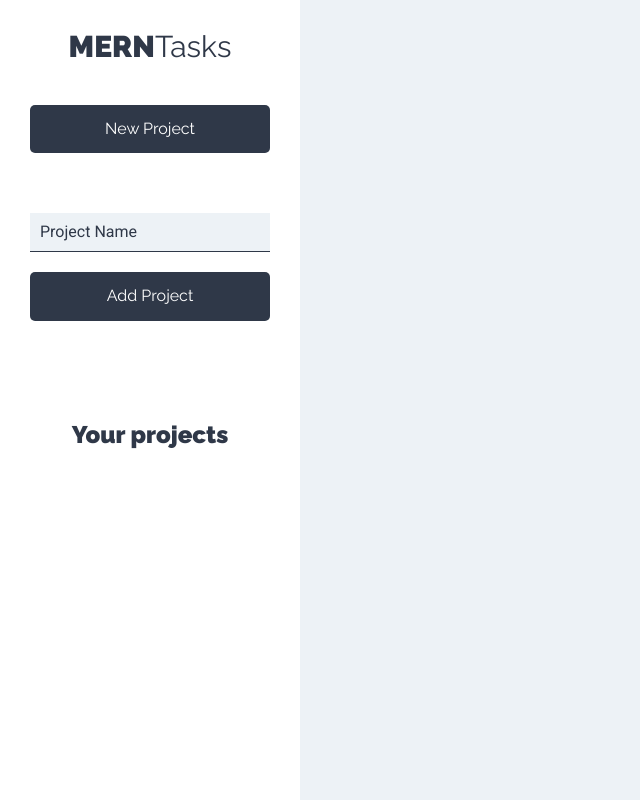
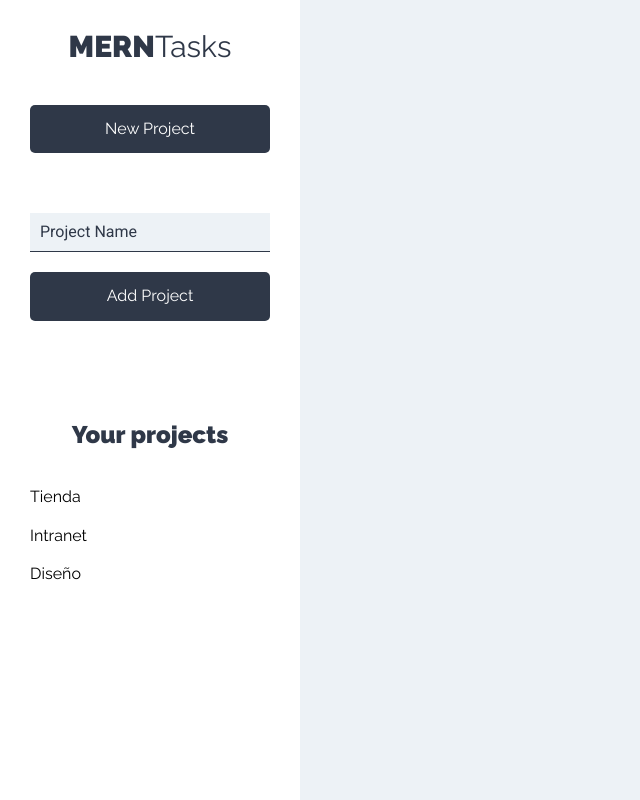
Before and after one commit to JKarmine/MERNTasks, a React (Create React App) app in the folder client/: page /projects in a window 1280 px wide. Shown: the whole page, without its empty margins (0-640 px from the left). Built offline with nearby package versions, Linux system fonts and the light colour scheme.

Commit message:
List and Project

```diff
--- a/client/src/components/layout/Sidebar.js
+++ b/client/src/components/layout/Sidebar.js
@@ -1,5 +1,6 @@
 import React from 'react';
 import NewProject from '../projects/NewProject';
+import List from '../projects/List';
 
 const SideBar = () => {
     return (
@@ -10,6 +11,8 @@
 
             <div className="proyectos">
                 <h2>Your projects</h2>
+
+                <List />
             </div>
         </aside>
     );
--- /dev/null
+++ b/client/src/components/projects/List.js
@@ -0,0 +1,22 @@
+import React from 'react';
+import Project from './Project';
+
+const List = () => {
+    const projects = [
+        { name: 'Tienda' },
+        { name: 'Intranet' },
+        { name: 'Diseño' }
+    ];
+
+    return (
+        <ul className="listado-proyectos">
+            {projects.map(project => (
+                <Project
+                    project={project}
+                />
+            ))}
+        </ul>
+    );
+}
+
+export default List;
--- /dev/null
+++ b/client/src/components/projects/Project.js
@@ -0,0 +1,16 @@
+import React from 'react';
+
+const Project = ({project}) => {
+    return (
+        <li>
+            <button
+                type="button"
+                className="btn btn-blank"
+            >
+                {project.name}
+            </button>
+        </li>
+    );
+}
+
+export default Project;
```
